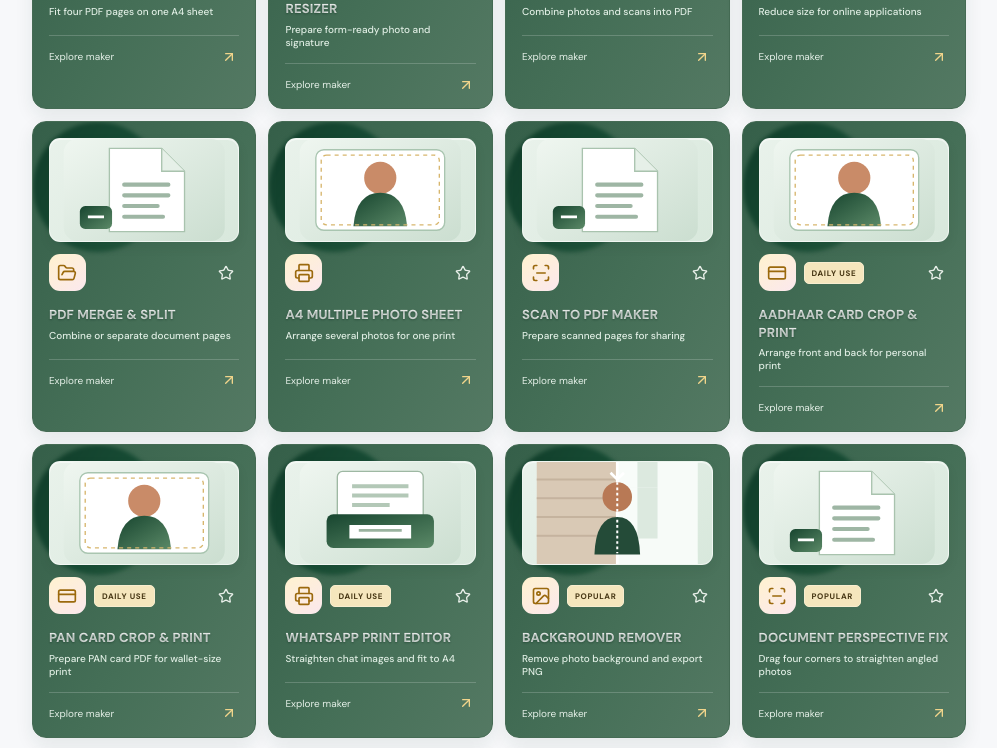
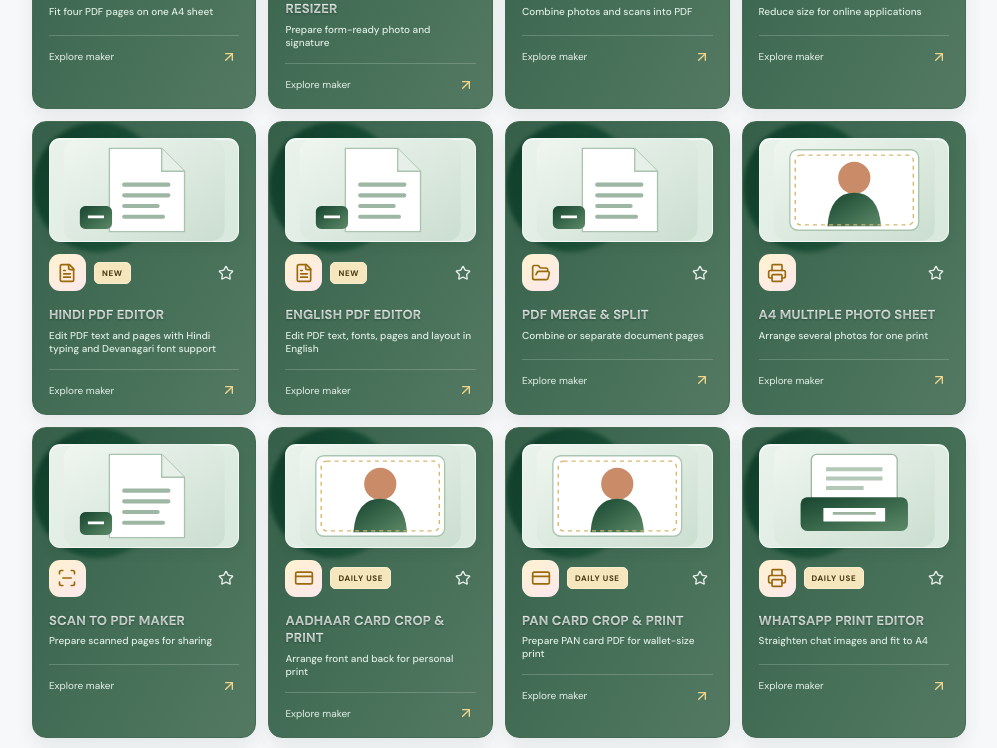
Before and after one commit to tanshuonline-cell/TANSHU-DIGITAL-TOOLS, a React (Vite) app: page /#home in a window 1280 px wide. Shown: the part 1520-2268 px from the top of the page, without its empty margins (270-1267 px from the left). Built offline with nearby package versions, Linux system fonts and the light colour scheme.

Commit message:
Add separate Hindi and English PDF editors

```diff
--- a/src/App.tsx
+++ b/src/App.tsx
@@ -38,6 +38,8 @@ const makers=[
 {en:'Photo & Signature Resizer',hi:'फोटो और सिग्नेचर रिसाइज़र',sub:'Prepare form-ready photo and signature',icon:Image,tag:'MOST USED'},
 {en:'JPG to PDF Maker',hi:'JPG से PDF मेकर',sub:'Combine photos and scans into PDF',icon:FileText,tag:'POPULAR'},
 {en:'PDF Compress & Resize',hi:'PDF कंप्रेस और रिसाइज़',sub:'Reduce size for online applications',icon:Zap,tag:'POPULAR'},
+{en:'Hindi PDF Editor',hi:'हिंदी PDF एडिटर',sub:'Edit PDF text and pages with Hindi typing and Devanagari font support',icon:FileText,tag:'NEW'},
+{en:'English PDF Editor',hi:'इंग्लिश PDF एडिटर',sub:'Edit PDF text, fonts, pages and layout in English',icon:FileText,tag:'NEW'},
 {en:'PDF Merge & Split',hi:'PDF मर्ज और स्प्लिट',sub:'Combine or separate document pages',icon:FolderOpen,tag:''},
 {en:'A4 Multiple Photo Sheet',hi:'A4 मल्टीपल फोटो शीट',sub:'Arrange several photos for one print',icon:Printer,tag:''},
 {en:'Scan to PDF Maker',hi:'स्कैन से PDF मेकर',sub:'Prepare scanned pages for sharing',icon:ScanLine,tag:''},
@@ -63,6 +65,8 @@ const tools=[
 ['pvc','Student ID Card Maker','स्टूडेंट ID कार्ड मेकर','Editable student card layout',CreditCard],['pvc','Employee ID Card Maker','एम्प्लॉयी ID कार्ड मेकर','Workplace identity card design',CreditCard],
 ['docs','Application & Letter Maker','आवेदन और पत्र मेकर','Draft clean application documents',FileText],['docs','Biodata Maker','बायोडाटा मेकर','Simple personal biodata layouts',FileText],
 ['pdf','Merge PDF','PDF मर्ज करें','Combine multiple PDF files',FolderOpen],['pdf','Compress PDF','PDF कंप्रेस करें','Reduce PDF file size',Zap],
+['pdf','Hindi PDF Editor','हिंदी PDF एडिटर','Edit supported PDF text and pages with Hindi typing, Devanagari fonts and text placement',FileText],
+['pdf','English PDF Editor','इंग्लिश PDF एडिटर','Edit supported PDF text, fonts, pages and layout in English',FileText],
 ['print','A4 Print Layout','A4 प्रिंट लेआउट','Set margins, orientation and scale',Printer],['print','Scan to PDF','स्कैन से PDF','Prepare scanned pages as PDF',ScanLine],
 ['business','Invoice Maker','इनवॉइस मेकर','Create a simple business invoice',Briefcase],['qr','QR Code Maker','QR कोड मेकर','Create QR codes for useful links',QrCode],
 ['education','Certificate Template Studio','सर्टिफिकेट टेम्पलेट स्टूडियो','Authorized sample layouts only',GraduationCap],['typing','Hindi Typing Workspace','हिंदी टाइपिंग वर्कस्पेस','A focused bilingual typing area',Keyboard],
```
